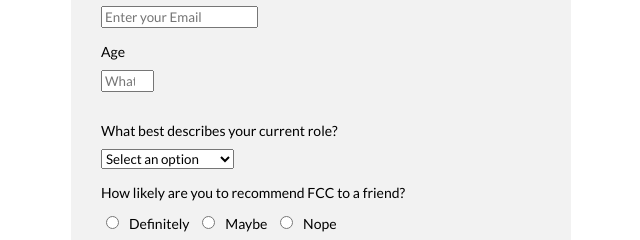
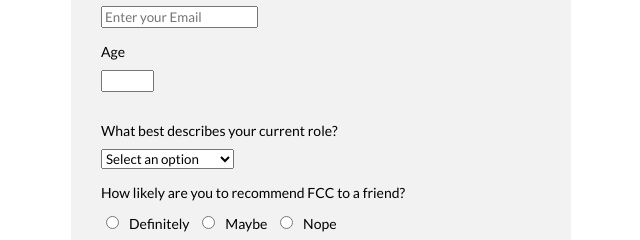
Before and after one commit to tannergaucher/fcc-survey, a plain HTML site: page index.html in a window 1280 px wide. Shown: the part 248-488 px from the top of the page, 319-959 px from the left. Drawn offline with Linux system fonts and the light colour scheme.

Commit message:
placeholder

```diff
--- a/index.html
+++ b/index.html
@@ -28,7 +28,7 @@
 
       <div id="number-row" class="row">
         <label id="number-label" class="">Age</label>
-        <input id="number" type="number" min="1" max="134" placeholder="What's my age again?">
+        <input id="number" type="number" min="1" max="134">
       </div>
 
       <div id="role" class="row">
```
